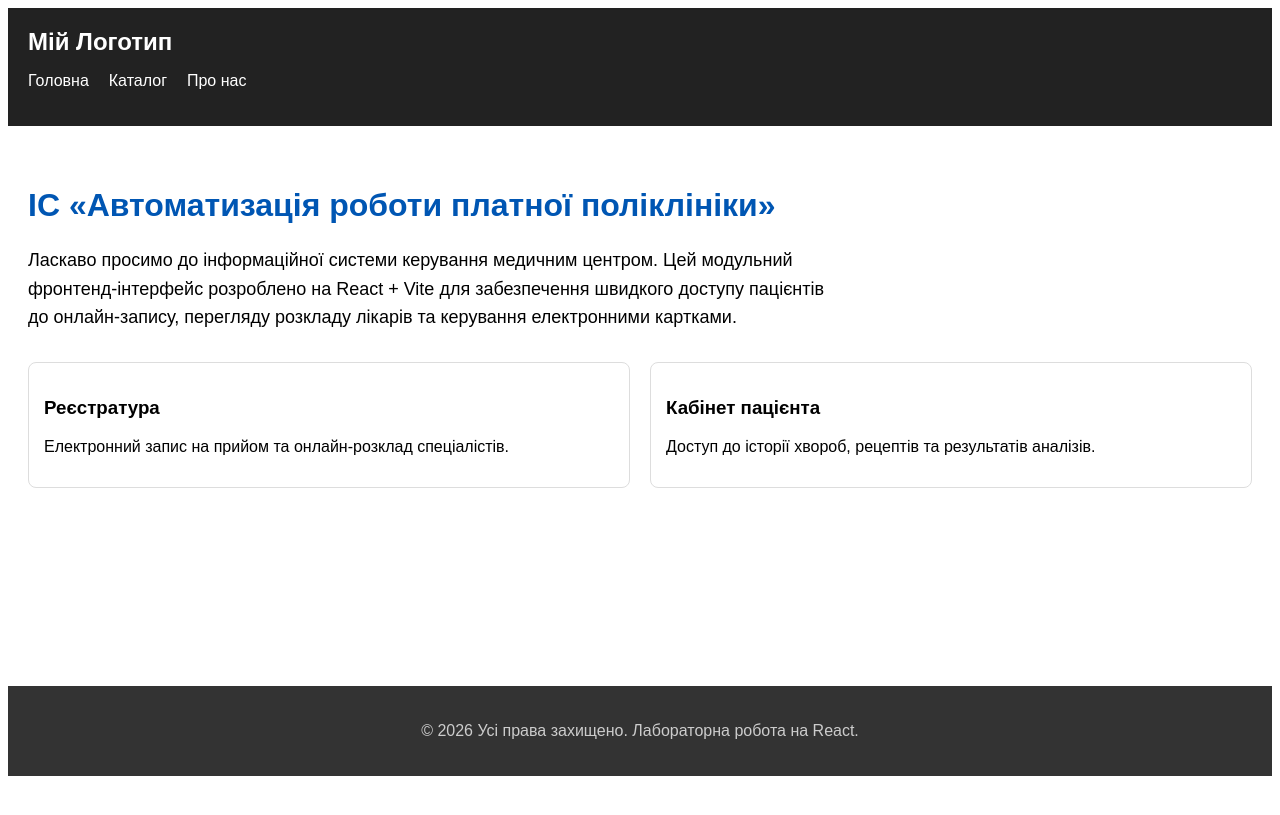
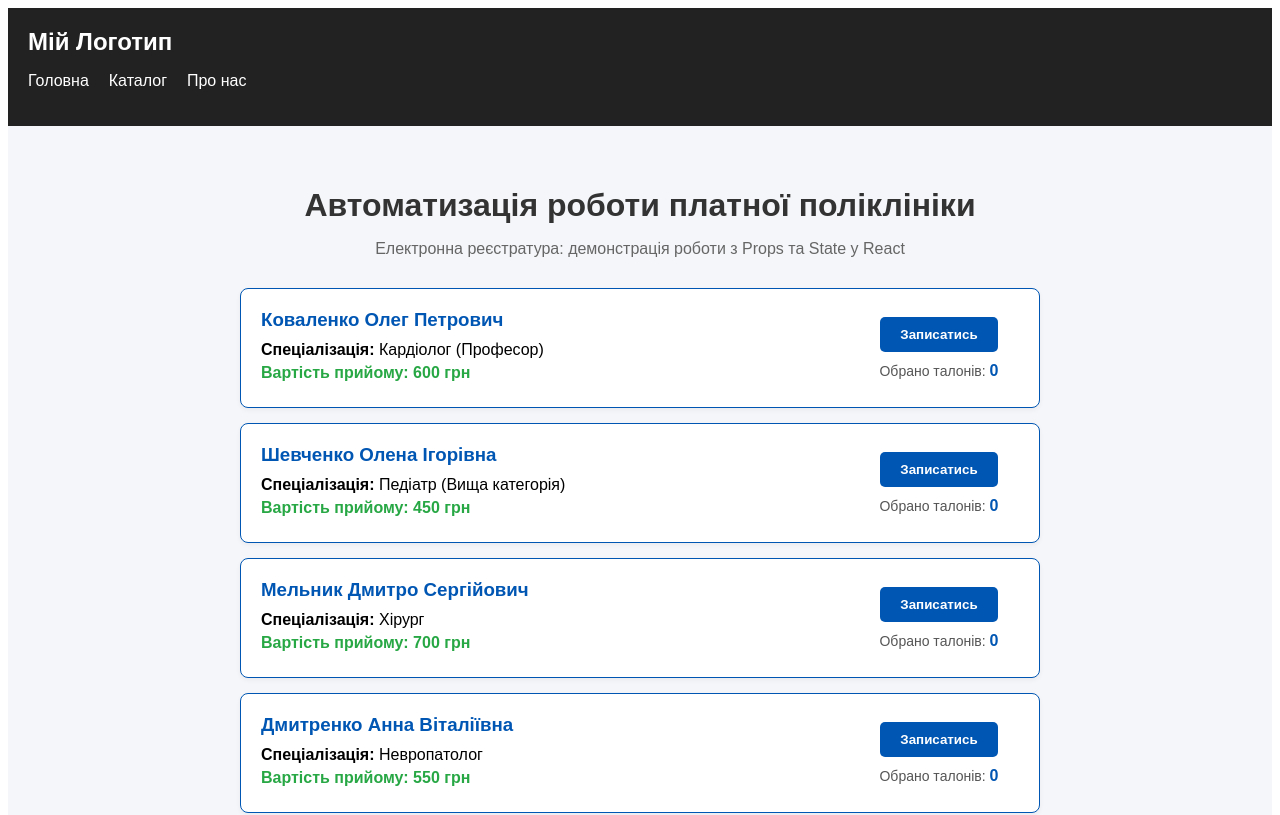
Before and after one commit to Vi-AwW/clinic-automation, a React (Vite) app: page / in a window 1280 px wide. Shown: the top 815 px of the page. Built offline with nearby package versions, Linux system fonts and the light colour scheme.

Commit message:
feat: implemented doctor cards using props and useState counter

```diff
--- a/src/App.jsx
+++ b/src/App.jsx
@@ -1,13 +1,37 @@
 import React from 'react';
 import Header from './components/Header';
-import MainContent from './components/MainContent';
 import Footer from './components/Footer';
+import DoctorCard from './components/DoctorCard';
 
 function App() {
+  // Завдання: Створити масив об'єктів (Дані для нашої поліклініки)
+  const doctorsData = [
+    { id: 1, name: 'Коваленко Олег Петрович', spec: 'Кардіолог (Професор)', price: 600 },
+    { id: 2, name: 'Шевченко Олена Ігорівна', spec: 'Педіатр (Вища категорія)', price: 450 },
+    { id: 3, name: 'Мельник Дмитро Сергійович', spec: 'Хірург', price: 700 },
+    { id: 4, name: 'Дмитренко Анна Віталіївна', spec: 'Невропатолог', price: 550 }
+  ];
+
   return (
-    <div className="app-container" style={{ fontFamily: 'Arial, sans-serif', margin: 0, padding: 0 }}>
+    <div className="app-container" style={{ fontFamily: 'Arial, sans-serif', margin: 0, padding: 0, display: 'flex', flexDirection: 'column', minHeight: '100vh', backgroundColor: '#f4f6f9' }}>
       <Header />
-      <MainContent />
+
+      <main style={{ flex: 1, maxWidth: '800px', width: '100%', margin: '0 auto', padding: '40px 20px' }}>
+        <h1 style={{ color: '#333', textAlign: 'center', marginBottom: '10px' }}>
+          Автоматизація роботи платної поліклініки
+        </h1>
+        <p style={{ textAlign: 'center', color: '#666', marginBottom: '30px' }}>
+          Електронна реєстратура: демонстрація роботи з Props та State у React
+        </p>
+
+        <div className="doctors-list">
+          {/* Завдання: Вивести список усіх елементів за допомогою методу .map() */}
+          {doctorsData.map((doc) => (
+            <DoctorCard key={doc.id} doctor={doc} />
+          ))}
+        </div>
+      </main>
+
       <Footer />
     </div>
   );
--- /dev/null
+++ b/src/components/DoctorCard.jsx
@@ -0,0 +1,52 @@
+import React, { useState } from 'react';
+
+// Компонент приймає дані про лікаря через props
+function DoctorCard({ doctor }) {
+  // Хук useState для лічильника кількості обраних талонів
+  const [appointments, setAppointments] = useState(0);
+
+  return (
+    <div style={{
+      border: '1px solid #0056b3',
+      borderRadius: '8px',
+      padding: '20px',
+      margin: '15px 0',
+      backgroundColor: '#fff',
+      boxShadow: '0 2px 5px rgba(0,0,0,0.05)',
+      display: 'flex',
+      justifyContent: 'space-between',
+      alignItems: 'center'
+    }}>
+      <div>
+        <h3 style={{ margin: '0 0 10px 0', color: '#0056b3' }}>{doctor.name}</h3>
+        <p style={{ margin: '5px 0' }}><strong>Спеціалізація:</strong> {doctor.spec}</p>
+        <p style={{ margin: '5px 0', color: '#28a745', fontWeight: 'bold' }}>Вартість прийому: {doctor.price} грн</p>
+      </div>
+
+      <div style={{ textAlign: 'center', minWidth: '160px' }}>
+        {/* Кнопка "Купити" (у нас - Записатись), яка змінює стан (State) */}
+        <button
+          onClick={() => setAppointments(appointments + 1)}
+          style={{
+            background: '#0056b3',
+            color: '#fff',
+            border: 'none',
+            padding: '10px 20px',
+            borderRadius: '5px',
+            cursor: 'pointer',
+            fontWeight: 'bold'
+          }}
+        >
+          Записатись
+        </button>
+
+        {/* Виведення лічильника кількості примірників */}
+        <p style={{ marginTop: '10px', fontSize: '14px', color: '#555', margin: '10px 0 0 0' }}>
+          Обрано талонів: <strong style={{ color: '#0056b3', fontSize: '16px' }}>{appointments}</strong>
+        </p>
+      </div>
+    </div>
+  );
+}
+
+export default DoctorCard;
```
